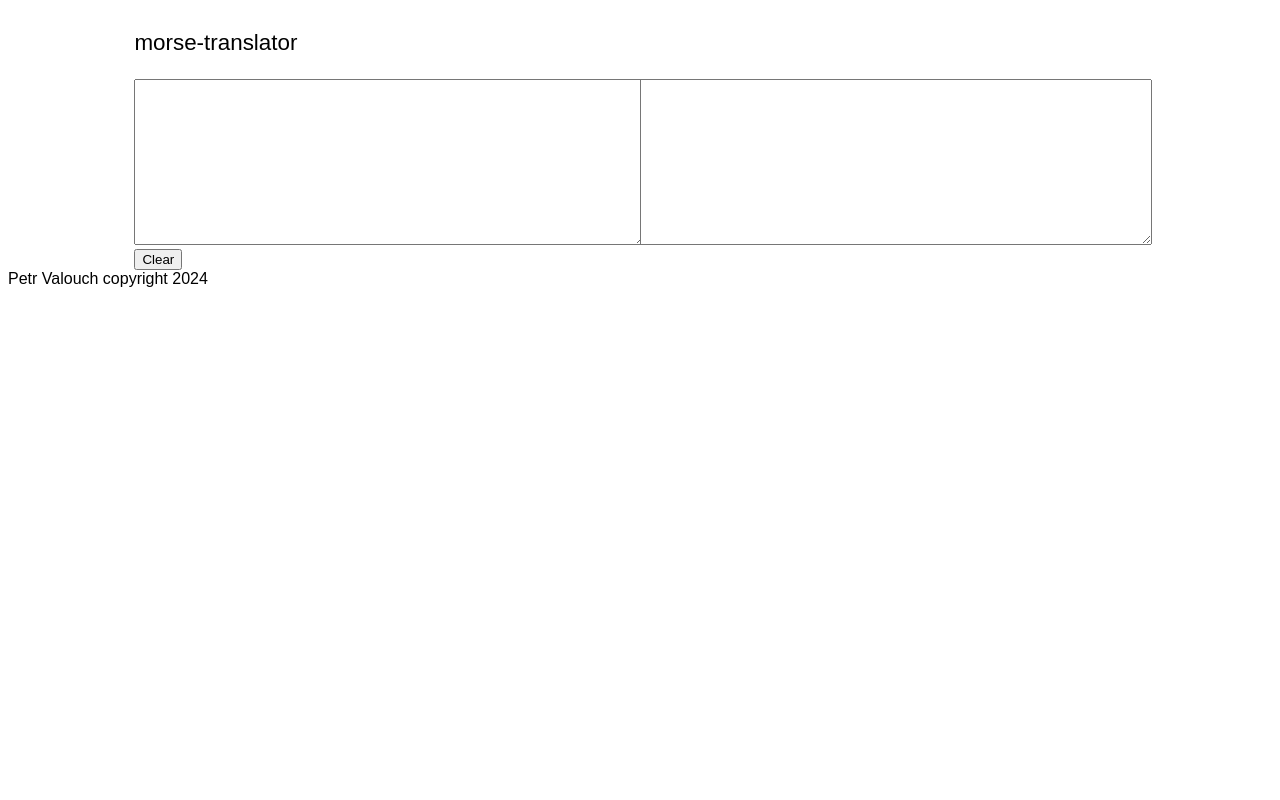
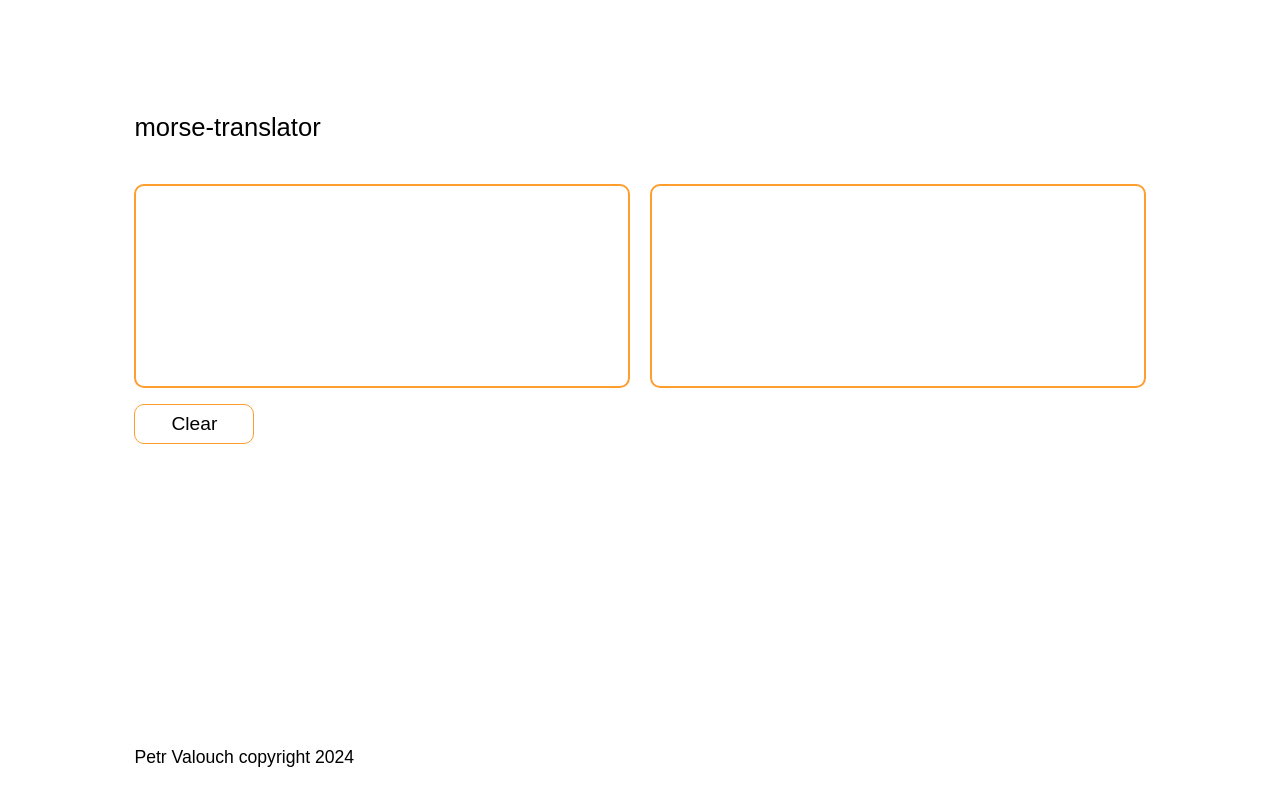
Before and after one commit to petrdragonman/morse-translator, a plain HTML site: page index.html in a window 1280 px wide. Drawn offline with Linux system fonts and the light colour scheme.

Commit message:
creates index.html complete layout

```diff
--- a/index.html
+++ b/index.html
@@ -14,15 +14,15 @@
         </section>
         <section class="translator">
             <section class="translator__container">
-                <div class="translator__container__text">
-                    <textarea name="english" id="english"></textarea>
-                </div>
-                <div class="translator__container__text">
-                    <textarea name="morse" id="morse"></textarea>
-                </div>
+                <article class="translator__container__text">
+                    <p name="english" id="english"></p>
+                </article>
+                <article class="translator__container__text">
+                    <p name="morse" id="morse"></p>
+                </article>
             </section>
-            <section class="control__control">
-                <button class="btn">Clear</button>
+            <section class="translator__control">
+                <button class="translator__control__btn">Clear</button>
             </section>
         </section>
     </main>
--- a/style.scss
+++ b/style.scss
@@ -1,51 +1,75 @@
 body {
     font-family: Arial, Helvetica, sans-serif;
     height: 98vh;
-    //border: 1px solid red;
 }
 .body {
     display: flex;
     flex-direction: column;
-    justify-content: center;
+    justify-content: flex-start;
     align-items: center;
-    //border: 1px solid red;
-    //width: 80px;
+    height: 90vh;
     &__heading {
         width: 80%;
+        height: 20vh;
         display: flex;
         justify-content: flex-start;
-        //border: 1px solid red;
+        align-items: flex-end;
         &__text {
-            font-size: 1.4em;
-            //border: 1px solid red;
+            font-size: 1.6em;
         }
     }
     .translator {
         display: flex;
         flex-direction: column;
         justify-content: flex-start;
+        //gap: 10px;
         width: 80%;
         &__container {
             display: flex;
                 flex-direction: row;
                 justify-content: center;
+                gap: 20px;
                 width: 100%;
-                //height: 300px;
-                //border: 1px solid red;
             &__text {
-                // display: flex;
-                // flex-direction: row;
-                // justify-content: center;
+                display: flex;
                 width: 80%;
-                // height: 300px;
-                //height: 100px;
-                //border: 1px solid red;
-                textarea {
-                    height: 20vh;
+                // textarea {
+                //     height: 20vh;
+                //     width: 100%;
+                //     border: 2px solid #FF9D2E;
+                //     border-radius: 10px;
+                // }
+                p {
+                    height: 25vh;
                     width: 100%;
+                    border: 2px solid #FF9D2E;
+                    border-radius: 10px;
                 }
             }
         }
-
+        &__control {
+            display: flex;
+            &__btn {
+                width: 120px;
+                height: 40px;
+                font-size: 1.2em;
+                background-color: white;
+                border: 1px solid #FF9D2E;
+                border-radius: 10px;
+            }
+        }
     }
 }
+.copyright {
+    display: flex;
+    flex-direction: row;
+    justify-content: center;
+    align-items: flex-end;
+    height: 5vh;
+    &__text {
+        font-size: 1.1em;
+        display: flex;
+        justify-content: flex-start;
+        width: 80%;
+    }
+}
```
Also changed, not shown: style.css, 1 other file.
